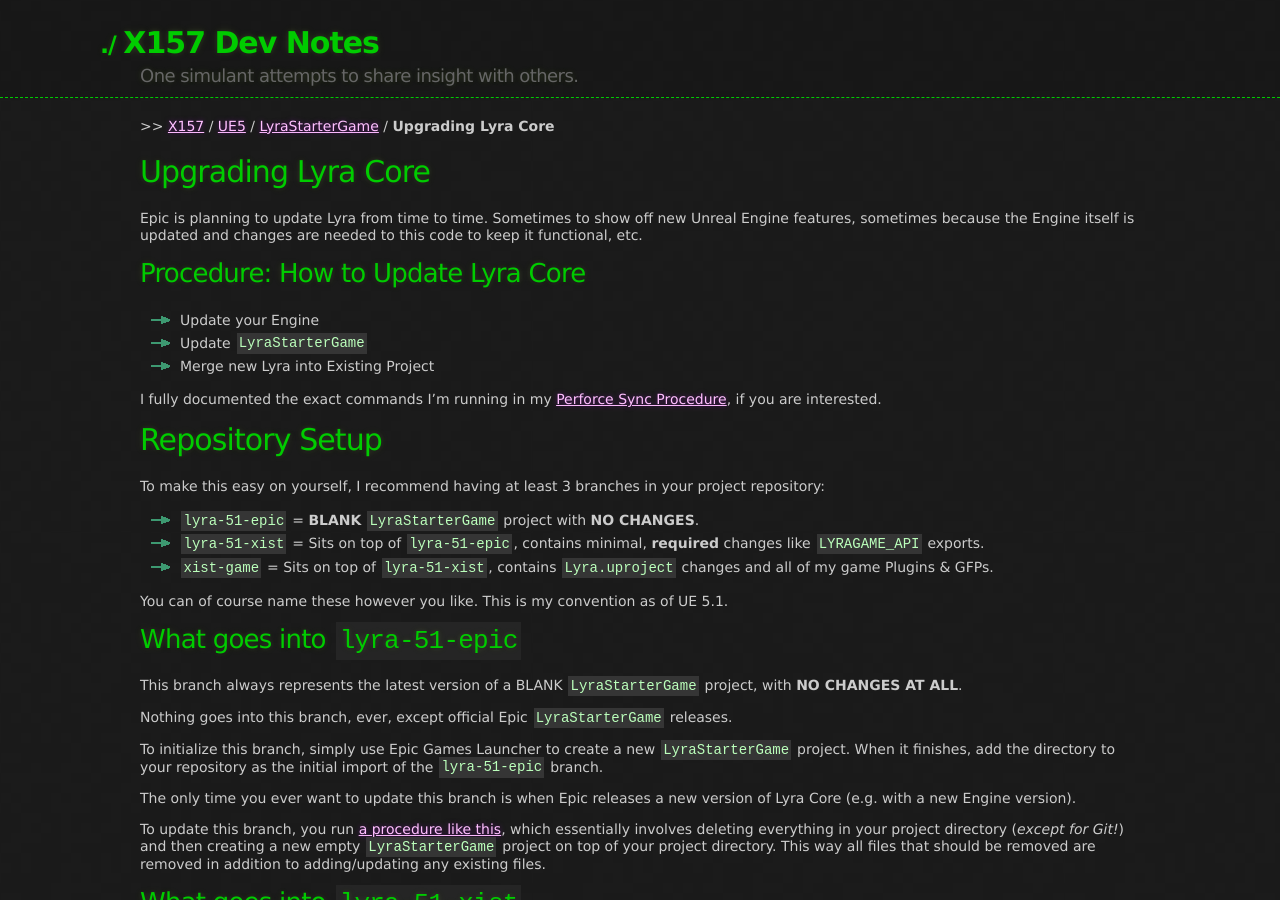
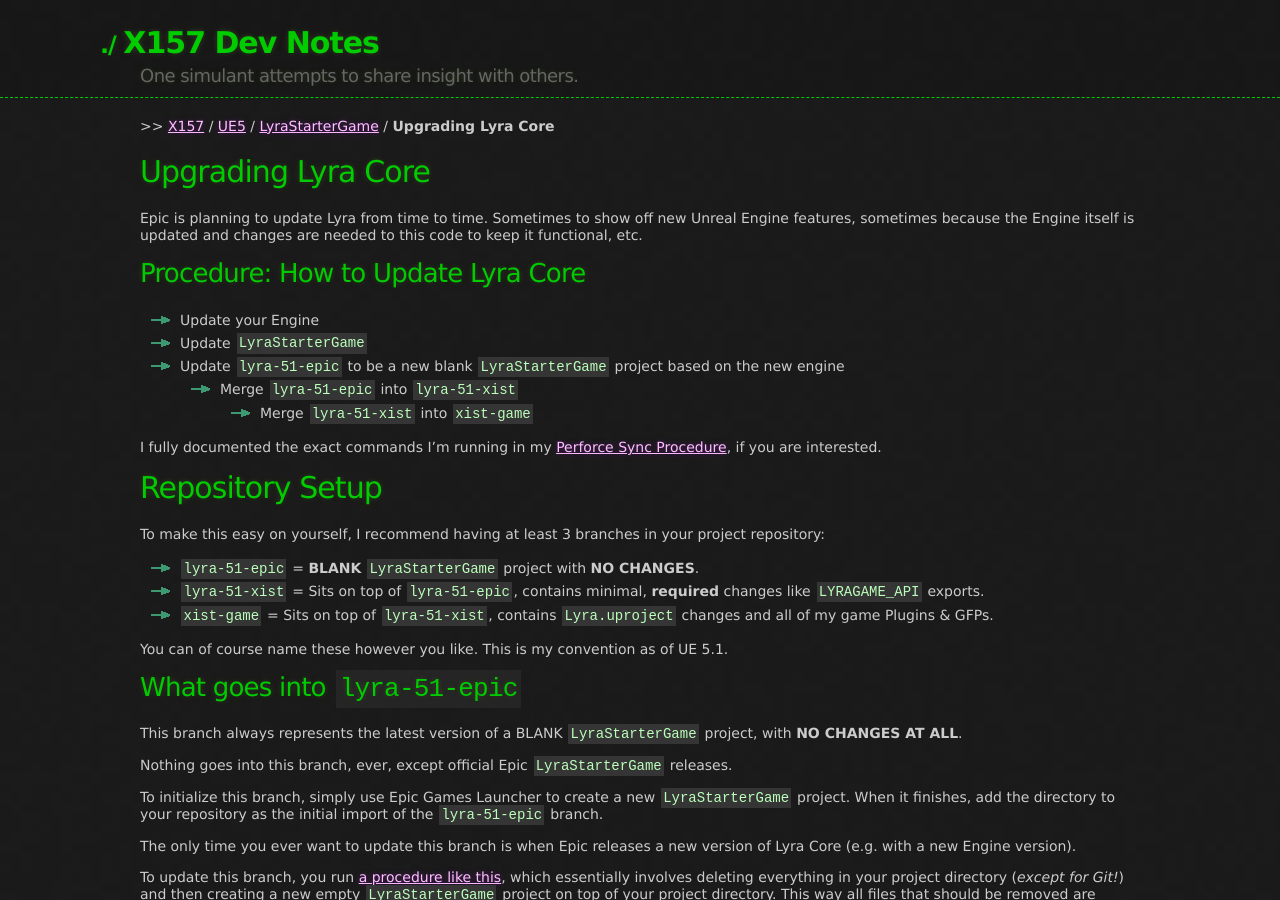
Before and after one commit to x157/x157.github.io, a Jekyll site: the page built from UE5/LyraStarterGame/Upgrading-Lyra-Core/index.md, in a window 1280 px wide and 900 px high. Built offline with Jekyll 4.4.1, drawn with Linux system fonts in a browser that asks for light colours.

Commit message:
Expand summary to be more meaningful

```diff
--- a/UE5/LyraStarterGame/Upgrading-Lyra-Core/index.md
+++ b/UE5/LyraStarterGame/Upgrading-Lyra-Core/index.md
@@ -18,7 +18,9 @@
 
 - Update your Engine
 - Update `LyraStarterGame`
-- Merge new Lyra into Existing Project
+- Update `lyra-51-epic` to be a new blank `LyraStarterGame` project based on the new engine
+  - Merge `lyra-51-epic` into `lyra-51-xist`
+    - Merge `lyra-51-xist` into `xist-game`
 
 I fully documented the exact commands I'm running in my
 [Perforce Sync Procedure](/UE5/Engine/Perforce-Sync-Procedure),
```
